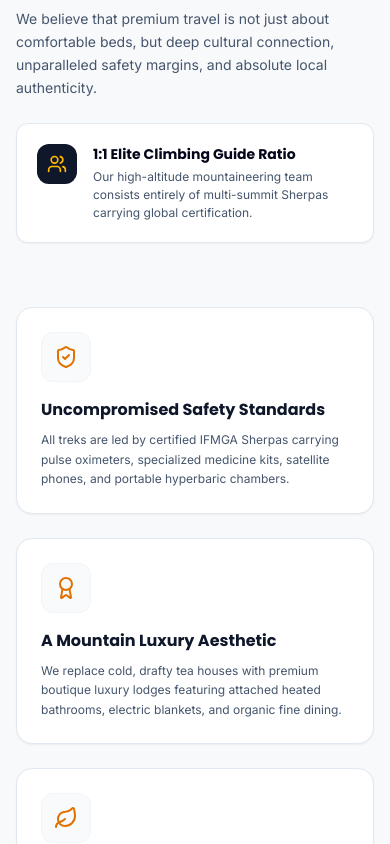
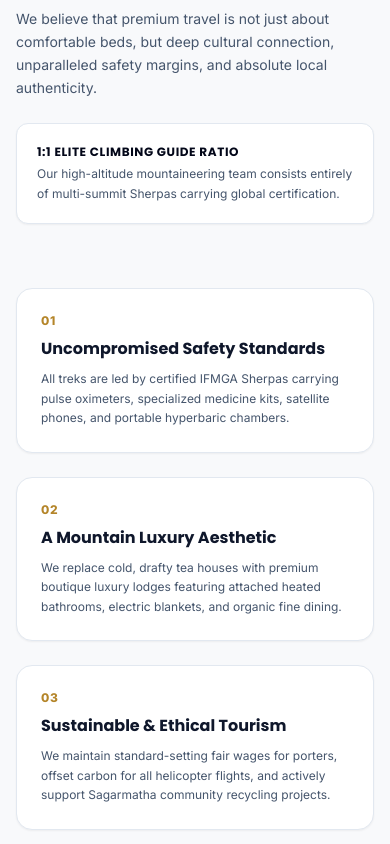
Before and after one commit to iamsujanbudhathoki/alpinace.com, a Next.js app: page / in a window 390 px wide. Shown: the part 5160-6004 px from the top of the page. Built offline with nearby package versions, Linux system fonts and the light colour scheme; what @bprogress/next would draw is missing.

Commit message:
remove AI-generated decorative icon boxes and replace with clean high-contrast editorial typography

```diff
--- a/components/marketing/sections/faqs-section.tsx
+++ b/components/marketing/sections/faqs-section.tsx
@@ -1,7 +1,7 @@
 "use client";
 
 import { useState } from "react";
-import { ChevronDown, HelpCircle } from "lucide-react";
+import { ChevronDown } from "lucide-react";
 import { COMPANY_FAQS } from "@/lib/home-data";
 
 export function FaqsSection() {
@@ -38,8 +38,7 @@ export function FaqsSection() {
                   onClick={() => toggleFaq(faq.id)}
                   className="w-full px-6 py-4 text-left flex items-center justify-between gap-4 focus:outline-none cursor-pointer"
                 >
-                  <span className="font-heading text-sm sm:text-base font-bold text-slate-900 flex items-center gap-2">
-                    <HelpCircle className="h-4.5 w-4.5 text-amber-600 shrink-0" />
+                  <span className="font-heading text-sm sm:text-base font-bold text-slate-900">
                     {faq.question}
                   </span>
                   <ChevronDown
--- a/components/marketing/sections/final-cta.tsx
+++ b/components/marketing/sections/final-cta.tsx
@@ -1,5 +1,4 @@
 import Link from "next/link";
-import { Sparkles } from "lucide-react";
 import { contact } from "@/lib/site-config";
 
 export function FinalCta() {
@@ -15,7 +14,7 @@ export function FinalCta() {
       </div>
 
       <div className="relative z-10 max-w-4xl mx-auto px-4 sm:px-6 lg:px-8 space-y-6">
-        <span className="text-amber-400 text-xs uppercase tracking-widest font-extrabold block">
+        <span className="text-gold-400 text-xs uppercase tracking-widest font-extrabold block">
           Are You Ready?
         </span>
         <h2 className="font-heading text-3xl sm:text-5xl font-extrabold text-white leading-tight">
@@ -28,9 +27,8 @@ export function FinalCta() {
         <div className="flex flex-col sm:flex-row gap-4 justify-center items-center pt-2">
           <Link
             href="/contact"
-            className="w-full sm:w-auto bg-amber-500 hover:bg-amber-400 text-slate-950 font-heading text-xs font-bold uppercase tracking-widest px-8 py-4 rounded-full shadow-lg transition-transform hover:scale-105 cursor-pointer flex items-center justify-center gap-2"
+            className="w-full sm:w-auto bg-[#fafaf9] hover:bg-gold-500 hover:text-slate-950 text-slate-950 border border-white font-heading text-xs font-bold uppercase tracking-widest px-8 py-4 rounded-full shadow-lg transition-all hover:scale-105 cursor-pointer flex items-center justify-center gap-2"
           >
-            <Sparkles className="h-4 w-4" />
             <span>Begin Bespoke Planning</span>
           </Link>
           <a
@@ -44,9 +42,9 @@ export function FinalCta() {
         </div>
 
         <div className="pt-4 text-xs font-mono text-slate-400 flex flex-wrap justify-center items-center gap-4">
-          <span>● 24/7 Rescue Standby</span>
-          <span>● Sustainable Operator</span>
-          <span>● Tailored Customization</span>
+          <span>&bull; 24/7 Rescue Standby</span>
+          <span>&bull; Sustainable Operator</span>
+          <span>&bull; Tailored Customization</span>
         </div>
       </div>
     </section>
--- a/components/marketing/sections/testimonials.tsx
+++ b/components/marketing/sections/testimonials.tsx
@@ -1,8 +1,7 @@
-import { Star, ShieldCheck, Quote } from "lucide-react";
+import { Star } from "lucide-react";
 import { TESTIMONIALS } from "@/lib/home-data";
 
 export function TestimonialsSection() {
-  // Duplicate array 3 times for smooth, seamless infinite scrolling
   const marqueeItems = [...TESTIMONIALS, ...TESTIMONIALS, ...TESTIMONIALS];
 
   return (
@@ -37,22 +36,18 @@ export function TestimonialsSection() {
                 <div className="flex items-center justify-between">
                   <div className="flex gap-1 text-gold-500">
                     {[...Array(item.rating)].map((_, i) => (
-                      <Star key={i} className="h-4 w-4 fill-gold-500 text-gold-500" />
+                      <Star key={i} className="h-3.5 w-3.5 fill-gold-500 text-gold-500" />
                     ))}
                   </div>
-                  <span className="inline-flex items-center gap-1 bg-slate-100 border border-slate-200 text-[10px] font-bold text-slate-700 px-2.5 py-0.5 rounded-full uppercase tracking-wider">
-                    <ShieldCheck className="w-3 h-3 text-emerald-600" />
+                  <span className="bg-slate-100 text-[10px] font-bold text-slate-700 px-2.5 py-0.5 rounded-md uppercase tracking-wider">
                     Verified Explorer
                   </span>
                 </div>
 
                 {/* Quote */}
-                <div className="relative pt-1">
-                  <Quote className="w-8 h-8 text-slate-200 absolute -top-3 -left-2 -z-10 opacity-70" />
-                  <p className="text-slate-800 text-xs sm:text-sm font-medium leading-relaxed italic">
-                    &ldquo;{item.content}&rdquo;
-                  </p>
-                </div>
+                <p className="text-slate-800 text-xs sm:text-sm font-medium leading-relaxed italic pt-1">
+                  &ldquo;{item.content}&rdquo;
+                </p>
               </div>
 
               {/* Guest Profile Footer */}
@@ -61,7 +56,7 @@ export function TestimonialsSection() {
                   <img
                     src={item.avatar}
                     alt={item.author}
-                    className="w-10 h-10 rounded-full object-cover border-2 border-gold-400"
+                    className="w-10 h-10 rounded-full object-cover border border-slate-200"
                   />
                   <div>
                     <h3 className="font-heading text-xs font-bold text-slate-900 leading-none">
--- a/components/marketing/sections/why-choose-us.tsx
+++ b/components/marketing/sections/why-choose-us.tsx
@@ -1,24 +1,22 @@
-import { ShieldCheck, Award, Leaf, Milestone, Users } from "lucide-react";
-
 export function WhyChooseUs() {
   const whyUs = [
     {
-      icon: <ShieldCheck className="h-6 w-6 text-amber-600" />,
+      num: "01",
       title: "Uncompromised Safety Standards",
       desc: "All treks are led by certified IFMGA Sherpas carrying pulse oximeters, specialized medicine kits, satellite phones, and portable hyperbaric chambers.",
     },
     {
-      icon: <Award className="h-6 w-6 text-amber-600" />,
+      num: "02",
       title: "A Mountain Luxury Aesthetic",
       desc: "We replace cold, drafty tea houses with premium boutique luxury lodges featuring attached heated bathrooms, electric blankets, and organic fine dining.",
     },
     {
-      icon: <Leaf className="h-6 w-6 text-amber-600" />,
+      num: "03",
       title: "Sustainable & Ethical Tourism",
       desc: "We maintain standard-setting fair wages for porters, offset carbon for all helicopter flights, and actively support Sagarmatha community recycling projects.",
     },
     {
-      icon: <Milestone className="h-6 w-6 text-amber-600" />,
+      num: "04",
       title: "Bespoke Private Customization",
       desc: "No cookie-cutter trips. Our destination designers tailor every day-to-day route, dietary preference, and helicopter shuttle to match your unique desires.",
     },
@@ -40,31 +38,26 @@ export function WhyChooseUs() {
               We believe that premium travel is not just about comfortable beds, but deep cultural connection, unparalleled safety margins, and absolute local authenticity.
             </p>
 
-            <div className="p-5 bg-white rounded-xl border border-slate-200 shadow-xs flex items-start gap-4">
-              <div className="bg-slate-900 text-amber-400 p-2.5 rounded-lg shrink-0">
-                <Users className="h-5 w-5" />
-              </div>
-              <div>
-                <h3 className="font-heading text-sm font-bold text-slate-950">
-                  1:1 Elite Climbing Guide Ratio
-                </h3>
-                <p className="text-slate-600 text-xs mt-1 leading-normal">
-                  Our high-altitude mountaineering team consists entirely of multi-summit Sherpas carrying global certification.
-                </p>
-              </div>
+            <div className="p-5 bg-white rounded-xl border border-slate-200 shadow-xs space-y-1">
+              <h3 className="font-heading text-xs font-bold uppercase tracking-wider text-slate-950">
+                1:1 Elite Climbing Guide Ratio
+              </h3>
+              <p className="text-slate-600 text-xs leading-relaxed">
+                Our high-altitude mountaineering team consists entirely of multi-summit Sherpas carrying global certification.
+              </p>
             </div>
           </div>
 
-          {/* Right 4 Grid Values */}
+          {/* Right 4 Grid Values - Clean Editorial Typography */}
           <div className="lg:col-span-7 grid grid-cols-1 sm:grid-cols-2 gap-6">
             {whyUs.map((item, index) => (
               <div
                 key={index}
-                className="bg-white p-6 rounded-2xl border border-slate-200 shadow-xs flex flex-col hover:shadow-md transition-shadow"
+                className="bg-white p-6 rounded-2xl border border-slate-200 shadow-xs flex flex-col hover:border-slate-300 transition-all"
               >
-                <div className="bg-slate-50 w-fit p-3 rounded-xl mb-4 border border-slate-100">
-                  {item.icon}
-                </div>
+                <span className="text-xs font-extrabold text-gold-600 tracking-wider mb-2">
+                  {item.num}
+                </span>
                 <h3 className="font-heading text-base font-bold text-slate-900 mb-2">
                   {item.title}
                 </h3>
```
